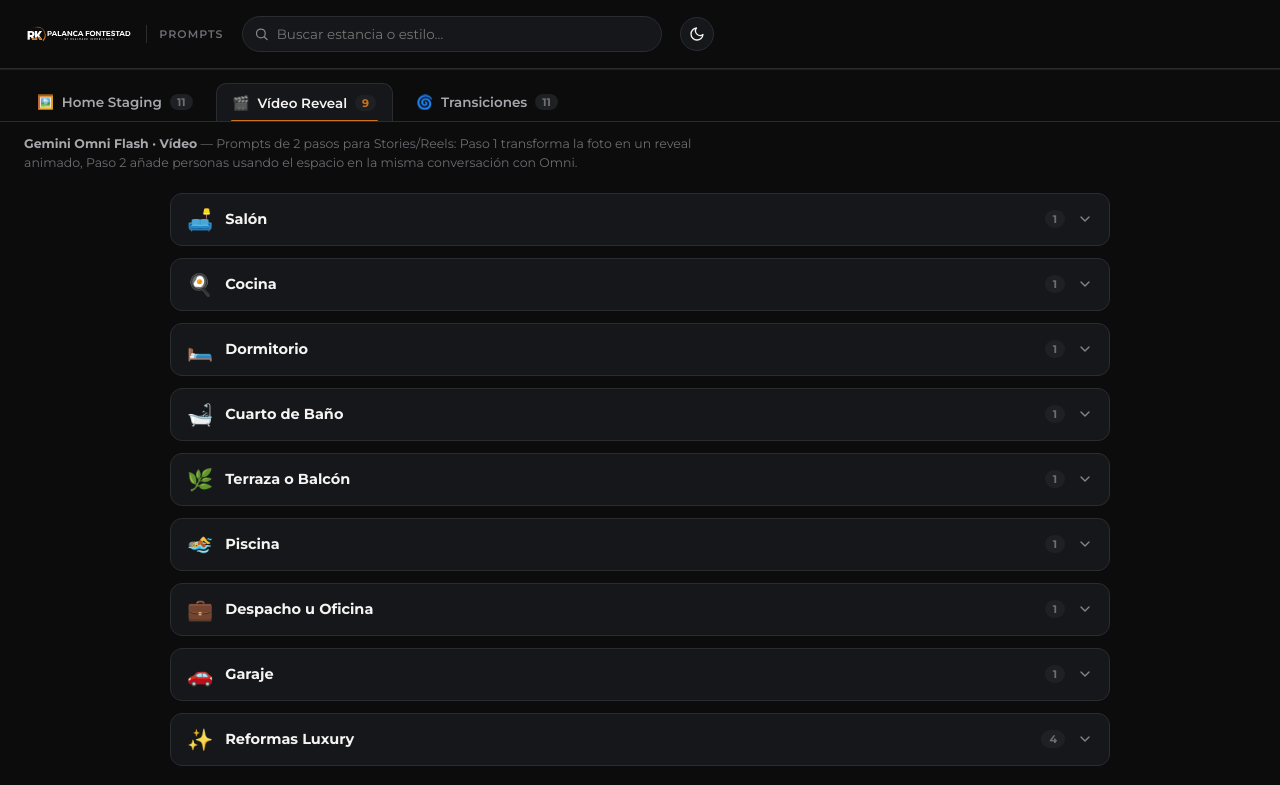
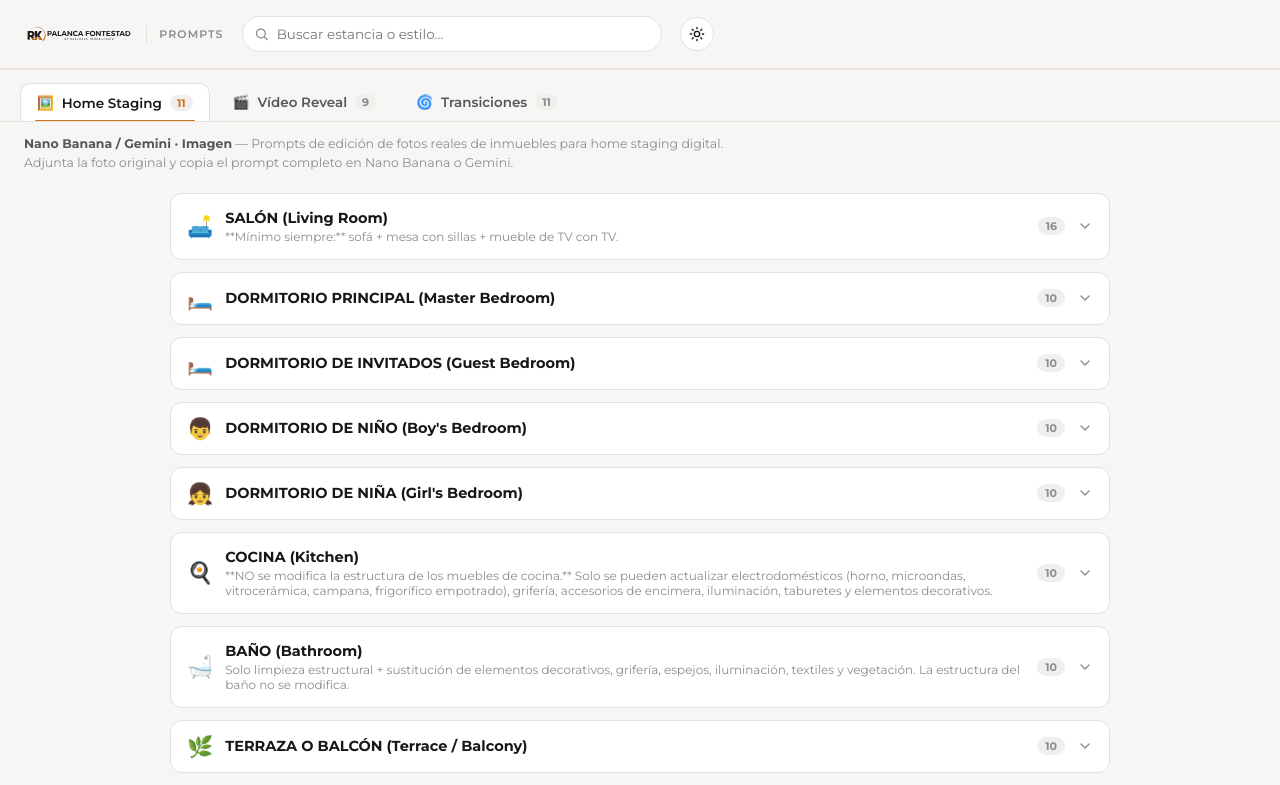
Before and after one commit to marketingIPF/creaprompts, a React (Vite) app: page / in a window 1280 px wide. Shown: the top 785 px of the page. Built offline with nearby package versions, Linux system fonts and the light colour scheme.

Commit message:
Add files via upload

```diff
--- a/src/App.jsx
+++ b/src/App.jsx
@@ -71,9 +71,9 @@ function filterRoom(room, query) {
 }
 
 export default function App() {
-  const [activeLib, setActiveLib] = useState(LIBRARIES[1].id);
+  const [activeLib, setActiveLib] = useState(LIBRARIES[0].id);
   const [query, setQuery] = useState('');
-  const [theme, setTheme] = useState('dark');
+  const [theme, setTheme] = useState('light');
 
   useEffect(() => {
     document.documentElement.setAttribute('data-theme', theme);
```
